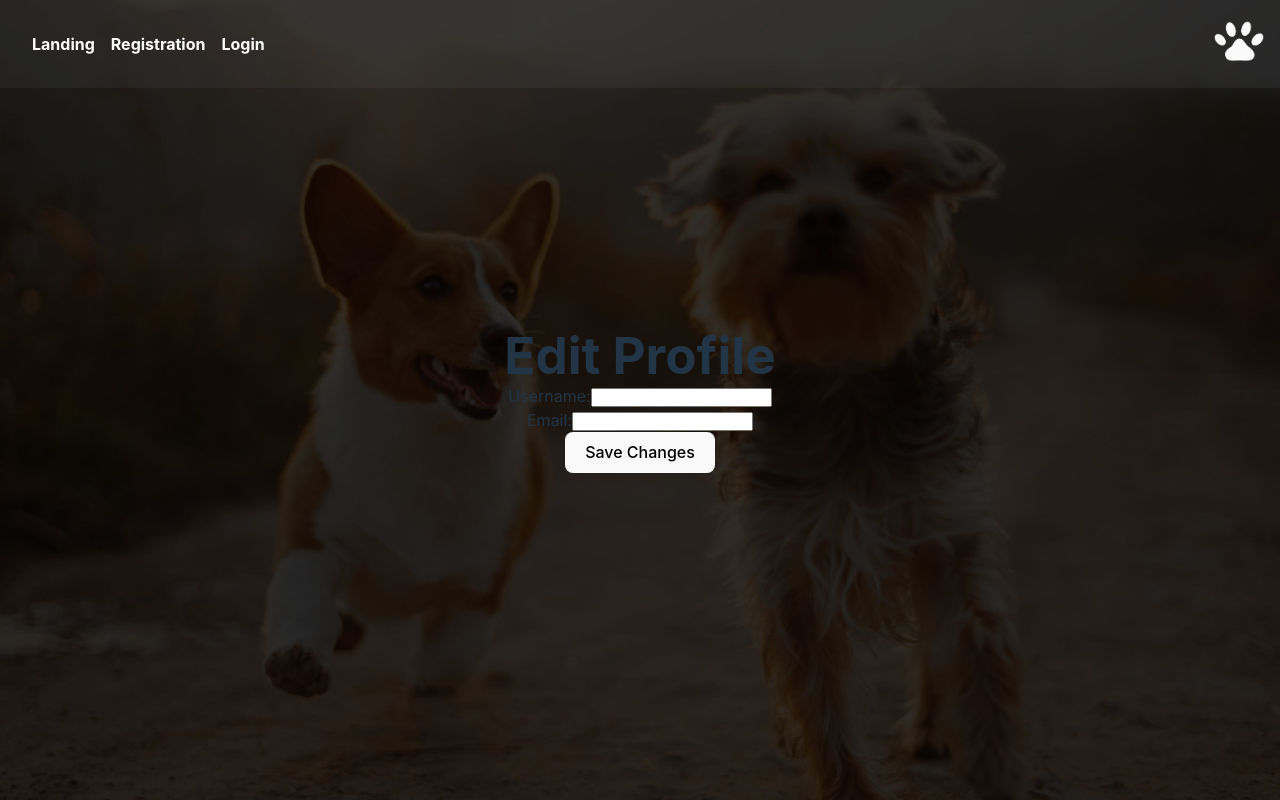
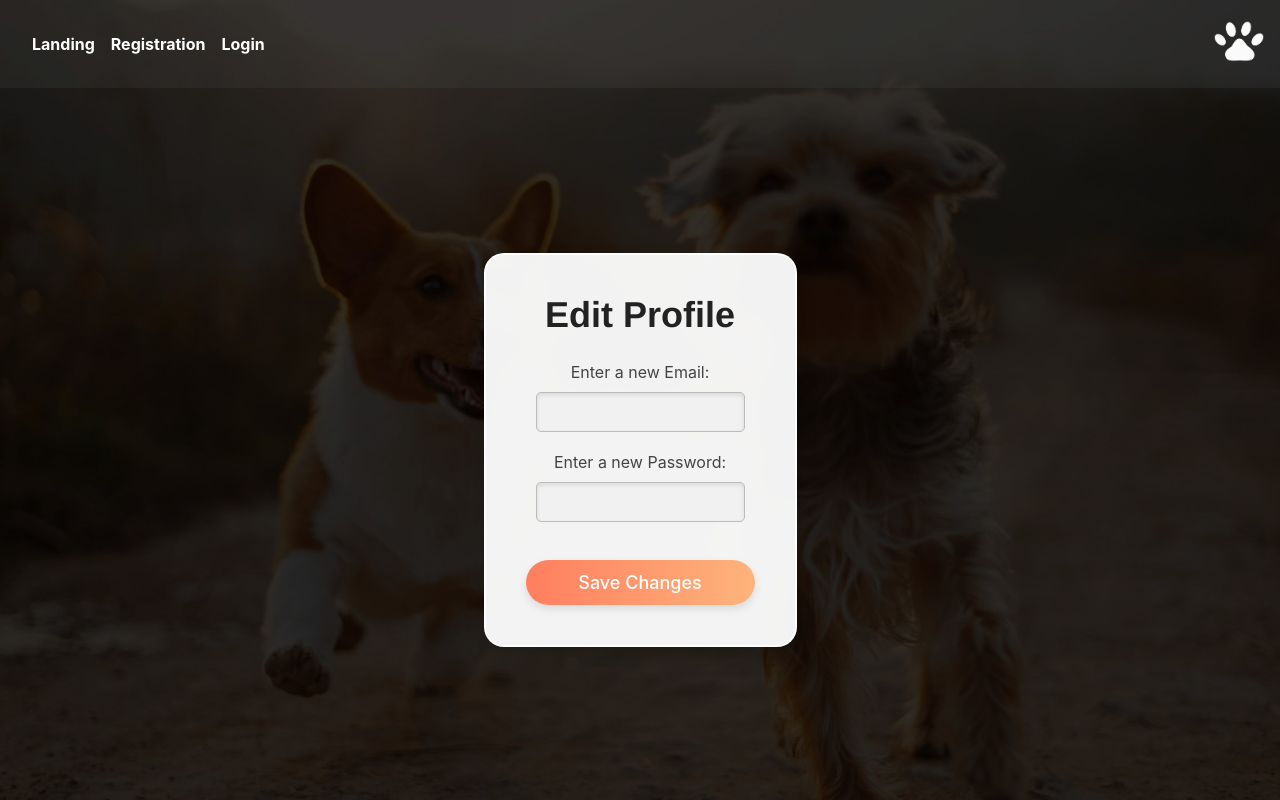
Before and after one commit to gfa-cc-after/Avengers_PET_Clinic, a React (Vite) app in the folder Pet-Clinic-Frontend/: page /profile-edit in a window 1280 px wide. Built offline with nearby package versions, Linux system fonts and the light colour scheme; no server answers.

Commit message:
profileEdit update and style the form

```diff
--- /dev/null
+++ b/Pet-Clinic-Frontend/src/pages/ProfileEdit.css
@@ -0,0 +1,78 @@
+#root {
+	max-width: 1280px;
+	margin: 0 auto;
+	padding: 2rem;
+	text-align: center;
+  }
+
+  .formDiv {
+	text-align: center;
+	background-color: rgba(255, 255, 255, 0.95);
+	border: 2px solid rgba(255, 255, 255, 0.9);
+	padding: 40px;
+	border-radius: 20px;
+	box-shadow: 0 10px 20px rgba(0, 0, 0, 0.2);
+	max-width: 400px;
+	margin: auto;
+	margin-top: 100px;
+	backdrop-filter: blur(12px);
+	color: #333;
+  }
+
+  .rf-title {
+	font-size: 36px;
+	margin-bottom: 25px;
+	color: #222;
+	font-family: 'Helvetica', sans-serif;
+  }
+
+  .label {
+	display: block;
+	font-size: 16px;
+	color: #444;
+	margin-bottom: 8px;
+  }
+
+  .input {
+	font-size: 16px;
+	padding: 10px;
+	margin-bottom: 18px;
+	width: calc(100% - 20px);
+	border: 1px solid #bbb;
+	border-radius: 5px;
+	background-color: #f1f1f1;
+	box-shadow: inset 0 2px 4px rgba(0, 0, 0, 0.1);
+  }
+
+  .btn {
+	color: #fff;
+	background: linear-gradient(to right, #ff7e5f, #feb47b);
+	border: none;
+	border-radius: 25px;
+	font-size: 18px;
+	padding: 12px 30px;
+	cursor: pointer;
+	transition: background-color 0.3s ease, transform 0.3s ease;
+	margin-top: 20px;
+	box-shadow: 0 4px 8px rgba(0, 0, 0, 0.1);
+	width: 100%;
+  }
+
+  .btn:hover {
+	background: linear-gradient(to right, #feb47b, #ff7e5f);
+	transform: scale(1.05);
+  }
+
+  .error-message {
+	color: #ff4d4d;
+	margin-bottom: 12px;
+	font-family: 'Helvetica', sans-serif;
+	font-size: 14px;
+  }
+
+  .success-message {
+	color: #4caf50;
+	margin-bottom: 12px;
+	font-family: 'Helvetica', sans-serif;
+	font-size: 14px;
+  }
--- a/Pet-Clinic-Frontend/src/pages/ProfileEdit.tsx
+++ b/Pet-Clinic-Frontend/src/pages/ProfileEdit.tsx
@@ -1,18 +1,85 @@
+import React, { useState } from 'react';
+import "./ProfileEdit.css";
+
+const backendUrl = import.meta.env.VITE_BACKEND_URL || 'http://localhost:8080';
 
 const ProfileEdit = () => {
+
+  const [email, setEmail] = useState('');
+  const [password, setPassword] = useState('');
+  const [error, setError] = useState<string | null>(null);
+  const [success, setSuccess] = useState<string | null>(null);
+
+
+  const sendToBackend = async (email: string, password: string) => {
+    try {
+      const response = await fetch(`${backendUrl}/profile-edit`, { // what endpoint is in backEnd??
+        method: 'POST',
+        headers: {
+          'Content-Type': 'application/json',
+        },
+        body: JSON.stringify({ email, password }),
+      });
+
+      if (!response.status.toString().startsWith('2')) {
+        setError('Failed to update profile. Please try again.');
+      } else {
+        setSuccess('Profile updated successfully!');
+      }
+
+    } catch (error) {
+      console.error('Error:', error);
+      setError('An error occurred. Please try again later.');
+    }
+  };
+
+
+  const handleSubmit = (event: React.FormEvent<HTMLFormElement>) => {
+    event.preventDefault();
+    setError(null);
+    setSuccess(null);
+
+    if (!email || !password) {
+      setError('Email and password are required.');
+      return;
+    }
+
+
+    sendToBackend(email, password);
+  };
+
   return (
-    <div>
-      <h1>Edit Profile</h1>
-      <form>
+    <div className='formDiv'>
+      <h1 className='rf-title'>Edit Profile</h1>
+      <form onSubmit={handleSubmit}>
+        {error && <div className="error-message">{error}</div>}
+        {success && <div className="success-message">{success}</div>}
+
         <div>
-          <label htmlFor="username">Username:</label>
-          <input type="text" id="username" name="username" />
+          <label className='label' htmlFor="email">Enter a new Email:</label>
+          <input
+            className='input'
+            type="email"
+            id="email"
+            name="email"
+            value={email}
+            onChange={(e) => setEmail(e.target.value)}
+          />
         </div>
+
         <div>
-          <label htmlFor="email">Email:</label>
-          <input type="email" id="email" name="email" />
+          <label className='label' htmlFor="password">Enter a new Password:</label>
+          <input
+            className='input'
+            type="password"
+            id="password"
+            name="password"
+            value={password}
+            onChange={(e) => setPassword(e.target.value)}
+          />
         </div>
-        <button type="submit">Save Changes</button>
+
+        <button className='btn' type="submit">Save Changes</button>
       </form>
     </div>
   );
```
